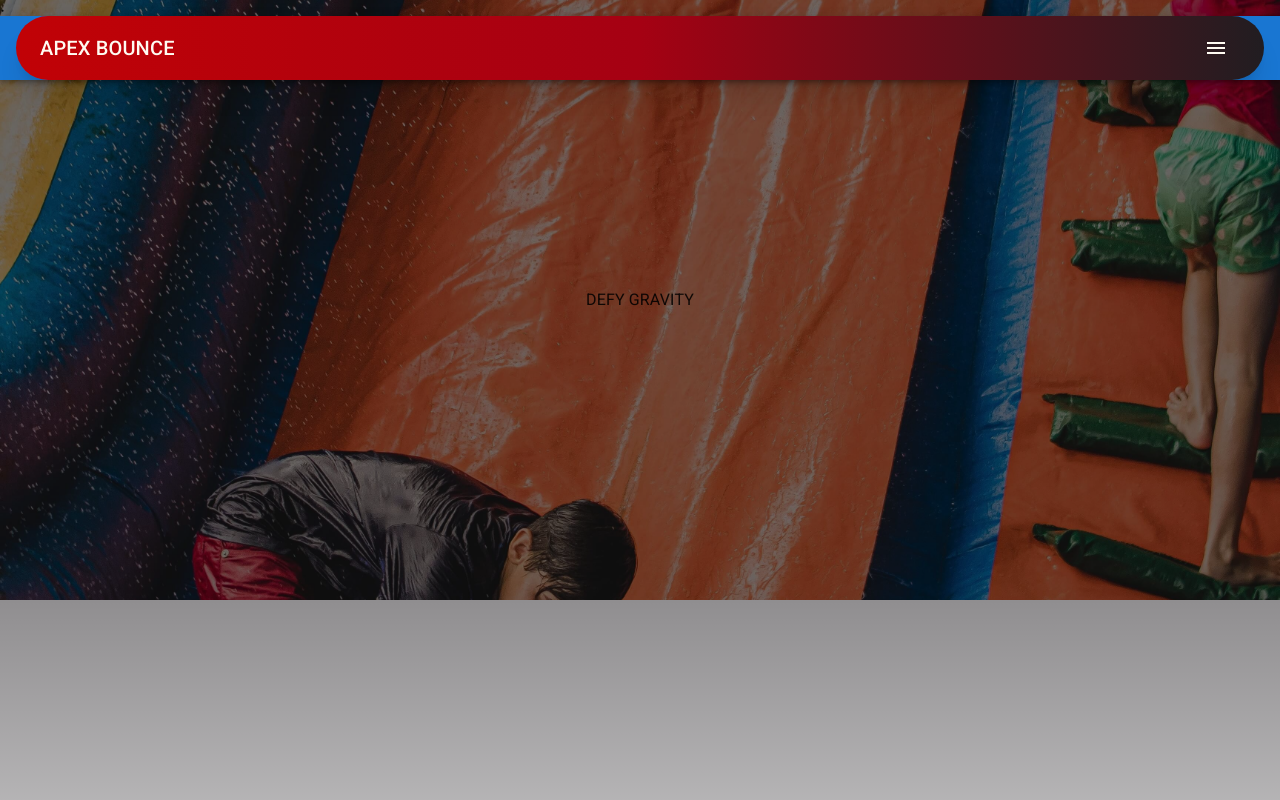
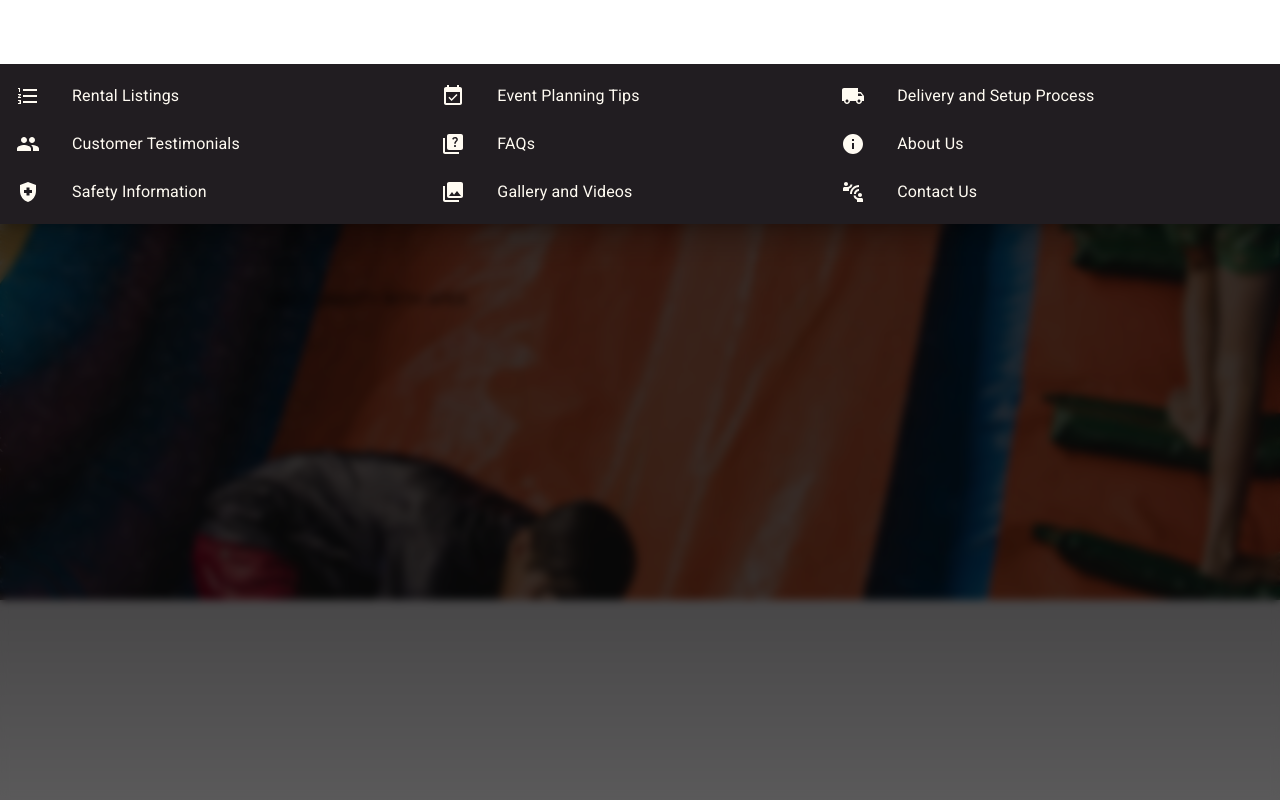
Before and after one commit to ApexBounce/apex-bounce, a Next.js app: page / in a window 1280 px wide. Both pictures are taken after a click on the button "menu". Shown: the top 800 px of the page. Built offline with nearby package versions, Linux system fonts and the light colour scheme.

Commit message:
Add Navbar content

```diff
--- a/app/layout.tsx
+++ b/app/layout.tsx
@@ -5,7 +5,7 @@ import '@fontsource/roboto/300.css';
 import '@fontsource/roboto/400.css';
 import '@fontsource/roboto/500.css';
 import '@fontsource/roboto/700.css';
-import Navbar from '@/components/Navigation/Navbar';
+import Navbar from '@/components/Navigation/ElevateNavbar';
 import CssBaseline from '@mui/material/CssBaseline';
 
 const inter = Inter({ subsets: ['latin'] });
--- a/app/page.tsx
+++ b/app/page.tsx
@@ -11,7 +11,7 @@ export const metadata: Metadata = {
 export default function Home() {
   return (
     <main className="min-h-[1200px]">
-      <div className="relative h-[50dvh] lg:h-[75dvh]">
+      <div className="relative h-[33dvh] lg:h-[75dvh]">
         <Image
           src={'/images/inflatables_main.jpg'}
           alt="Kids playing on an inflatable"
@@ -22,11 +22,10 @@ export default function Home() {
         <Overlay>
           <Typography
             component="h1"
-            className="text-5xl lg:text-9xl absolute top-1/2 left-1/2 transform -translate-x-1/2 -translate-y-1/2 uppercase"
+            className="text-5xl lg:text-9xl absolute top-1/2 left-1/4 transform -translate-x-1/4 -translate-y-1/2 uppercase"
           >
-            Defy Gravity
+            Defy Gravity with Apex
           </Typography>
-          ;
         </Overlay>
       </div>
     </main>
--- /dev/null
+++ b/components/Navigation/ElevateNavbar.tsx
@@ -0,0 +1,72 @@
+'use client';
+
+import AppBar from '@mui/material/AppBar';
+import Toolbar from '@mui/material/Toolbar';
+import Typography from '@mui/material/Typography';
+import useScrollTrigger from '@mui/material/useScrollTrigger';
+import MenuIcon from '@mui/icons-material/Menu';
+import { cloneElement, useState } from 'react';
+import Drawer from '@mui/material/Drawer';
+import Fade from '@mui/material/Fade';
+import IconButton from '@mui/material/IconButton';
+import CloseIcon from '@mui/icons-material/Close';
+import NavList from './NavList';
+
+interface Props {
+  children: React.ReactElement;
+}
+
+function ElevationScroll(props: Props) {
+  const { children } = props;
+  const trigger = useScrollTrigger({
+    disableHysteresis: true,
+    threshold: 0,
+  });
+
+  return cloneElement(children, {
+    elevation: trigger ? 4 : 0,
+  });
+}
+
+export default function ElevateAppBar() {
+  const [isOpen, setIsOpen] = useState(false);
+  const toggleDrawer = (state: boolean) => setIsOpen(state);
+
+  return (
+    <>
+      <ElevationScroll>
+        <AppBar className="sticky z-[1201] bg-gradient-to-r from-primary via-accent to-secondary text-base-100">
+          <Toolbar className="grid grid-flow-col justify-between uppercase">
+            <Typography variant="h6" component="div">
+              Apex Bounce
+            </Typography>
+            <IconButton
+              onClick={() => toggleDrawer(!isOpen)}
+              size="large"
+              color="inherit"
+              aria-label="menu"
+            >
+              <Fade in={!isOpen} className="absolute inset-0">
+                <MenuIcon />
+              </Fade>
+              <Fade in={isOpen} className="absolute inset-0">
+                <CloseIcon />
+              </Fade>
+            </IconButton>
+          </Toolbar>
+        </AppBar>
+      </ElevationScroll>
+      <Drawer
+        disableScrollLock
+        anchor={'top'}
+        open={isOpen}
+        onClose={() => toggleDrawer(false)}
+        sx={{
+          backdropFilter: 'blur(4px)',
+        }}
+      >
+        <NavList onCLick={() => toggleDrawer(false)} />
+      </Drawer>
+    </>
+  );
+}
--- a/components/Navigation/Navbar.tsx
+++ b/components/Navigation/HideNavbar.tsx
@@ -23,7 +23,7 @@ function HideOnScroll(props: Props) {
   );
 }
 
-export default function Navbar() {
+export default function HideNavbar() {
   return (
     <HideOnScroll>
       <AppBar className="bg-neutral/0 mt-2 lg:mt-4 shadow-none">
--- /dev/null
+++ b/components/Navigation/NavList.tsx
@@ -0,0 +1,39 @@
+import Box from '@mui/material/Box';
+import List from '@mui/material/List';
+import ListItem from '@mui/material/ListItem';
+import ListItemButton from '@mui/material/ListItemButton';
+import ListItemIcon from '@mui/material/ListItemIcon';
+import ListItemText from '@mui/material/ListItemText';
+import { APP_ROUTES } from '@/lib/routes';
+type Props = {
+  onCLick: (val: boolean) => any;
+};
+
+const NavList = (props: Props) => {
+  return (
+    <Box
+      sx={{ width: 'auto' }}
+      role="presentation"
+      onClick={() => props.onCLick(false)}
+    >
+      <div className="mt-[56px] lg:mt-[64px] grid grid-flow-row lg:grid-flow-col bg-secondary text-base-100">
+        {APP_ROUTES.map((appRoute) => (
+          <List key={appRoute.groupTitle} className="py-0">
+            {appRoute.routes.map((option, index) => (
+              <ListItem key={option + `_${index}`} disablePadding>
+                <ListItemButton>
+                  <ListItemIcon>
+                    <option.icon className="text-base-100" />
+                  </ListItemIcon>
+                  <ListItemText primary={option.title} />
+                </ListItemButton>
+              </ListItem>
+            ))}
+          </List>
+        ))}
+      </div>
+    </Box>
+  );
+};
+
+export default NavList;
--- /dev/null
+++ b/lib/routes.ts
@@ -0,0 +1,88 @@
+import { SvgIconTypeMap } from '@mui/material';
+import { OverridableComponent } from '@mui/material/OverridableComponent';
+import InfoIcon from '@mui/icons-material/Info';
+import ConnectWithoutContactIcon from '@mui/icons-material/ConnectWithoutContact';
+import LocalShippingIcon from '@mui/icons-material/LocalShipping';
+import CollectionsIcon from '@mui/icons-material/Collections';
+import QuizIcon from '@mui/icons-material/Quiz';
+import EventAvailableIcon from '@mui/icons-material/EventAvailable';
+import HealthAndSafetyIcon from '@mui/icons-material/HealthAndSafety';
+import GroupIcon from '@mui/icons-material/Group';
+import FormatListNumberedIcon from '@mui/icons-material/FormatListNumbered';
+
+export type Routes = {
+  title: string;
+  route: string;
+  icon: OverridableComponent<SvgIconTypeMap<{}, 'svg'>> & {
+    muiName: string;
+  };
+  childRoutes?: AppRoutes;
+};
+
+export type AppRoutes = {
+  groupTitle: string;
+  routes: Routes[];
+};
+
+export const APP_ROUTES: AppRoutes[] = [
+  {
+    groupTitle: 'group 1',
+    routes: [
+      {
+        title: 'Rental Listings',
+        route: '/rental-listings',
+        icon: FormatListNumberedIcon,
+      },
+      {
+        title: 'Customer Testimonials',
+        route: '/customer-testimonials',
+        icon: GroupIcon,
+      },
+      {
+        title: 'Safety Information',
+        route: '/safety-information',
+        icon: HealthAndSafetyIcon,
+      },
+    ],
+  },
+  {
+    groupTitle: 'group 2',
+    routes: [
+      {
+        title: 'Event Planning Tips',
+        route: '/event-planning-tips',
+        icon: EventAvailableIcon,
+      },
+      {
+        title: 'FAQs',
+        route: '/faq',
+        icon: QuizIcon,
+      },
+      {
+        title: 'Gallery and Videos',
+        route: '/gallery',
+        icon: CollectionsIcon,
+      },
+    ],
+  },
+  {
+    groupTitle: 'group 3',
+    routes: [
+      {
+        title: 'Delivery and Setup Process',
+        route: '/delivery-setup-process',
+        icon: LocalShippingIcon,
+      },
+      {
+        title: 'About Us',
+        route: '/about-us',
+        icon: InfoIcon,
+      },
+      {
+        title: 'Contact Us',
+        route: '/contact-us',
+        icon: ConnectWithoutContactIcon,
+      },
+    ],
+  },
+];
```
